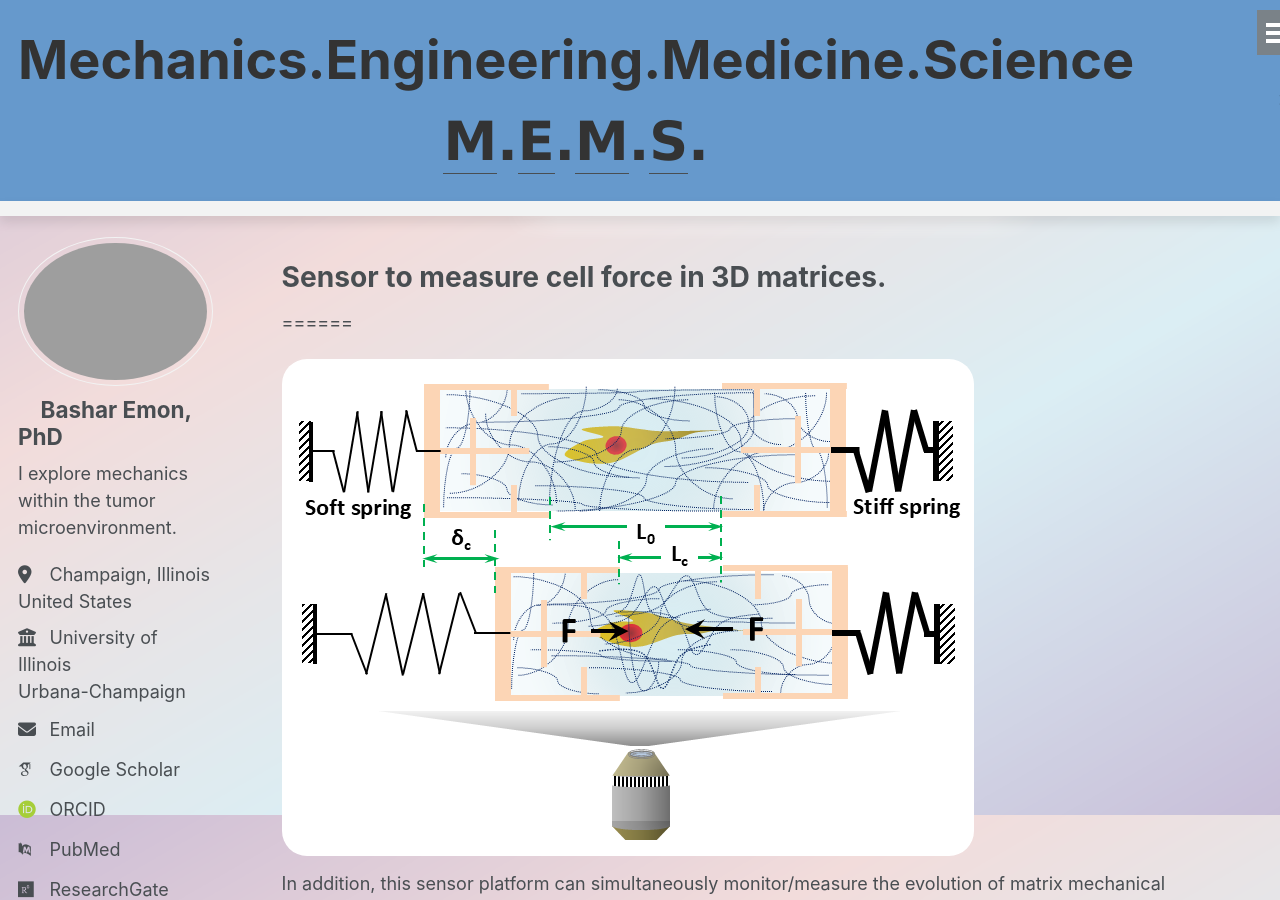
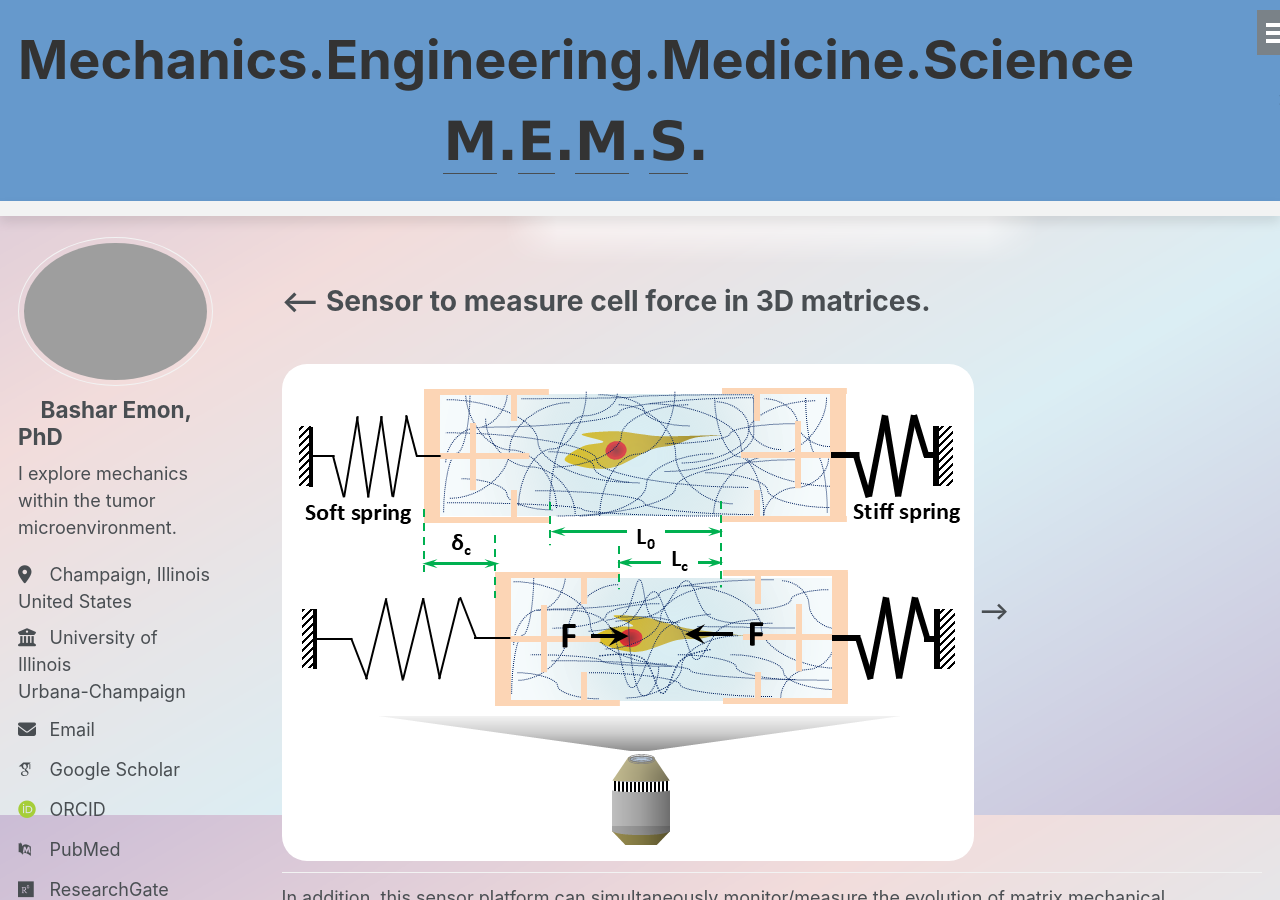
Before and after one commit to BasharEmon/BasharEmon.github.io, a Jekyll site: the page built from _pages/about.md, in a window 1280 px wide and 900 px high, scrolled down 985 px. Built offline with Jekyll 4.4.1, drawn with Linux system fonts in a browser that asks for light colours; some web fonts are replaced.

Commit message:
Update about.md

```diff
--- a/_pages/about.md
+++ b/_pages/about.md
@@ -30,7 +30,7 @@ Inspired by how mechanical environment (stiffness, microstructure), forces and s
 During my PhD, under the supervision of Professor Taher Saif, I developed a novel experimental platform that allows, for the first time, measuring single cell forces in 3D matrices and forming in vitro tumors with primary cancer cells and stromal cells that assist the cancer cells (published in [Science Advances](https://www.science.org/doi/10.1126/sciadv.abf2629) & [Nature Protocols](https://www.nature.com/articles/s41596-024-01106-8)). Cell forces could only be measured for cells on a 2D soft elastic substrate from the substrate deformation. However, cells in organs are in a 3D environment. Cell forces in 3D matrices could not be measured due to non-linearity and/or local remodeling of the matrix. I overcame this limitation by inventing a sensor platform that takes advantage of force balance to measure cell-generated forces.
 
 Sensor to measure cell force in 3D matrices.
-======
+------
 Description of the sensor and image below in italic.
 <div style="text-align: center; padding: 20px;">
   <img src="/images/sensor_force_2.png"
@@ -51,9 +51,9 @@ Description of the sensor and image below in italic.
        ">
 </div>
 
-# Sensor to measure cell force in 3D matrices.
+<-- Sensor to measure cell force in 3D matrices.
 ======
-# <img src="/images/sensor_force_1.png" alt="Force sensor" style="border-radius: 25px; opacity: 1; max-width: 100%;">
+## <img src="/images/sensor_force_1.png" alt="Force sensor" style="border-radius: 25px; opacity: 1; max-width: 100%;"> -->
 
 In addition, this sensor platform can simultaneously monitor/measure the evolution of matrix mechanical properties, and test drug efficacy in cancer treatment. This method marks a significant advancement in the field as this platform solved a long-standing problem of directly measuring force dynamics in an active matrix, which mimics in vivo mechanical microenvironment.
 
```
